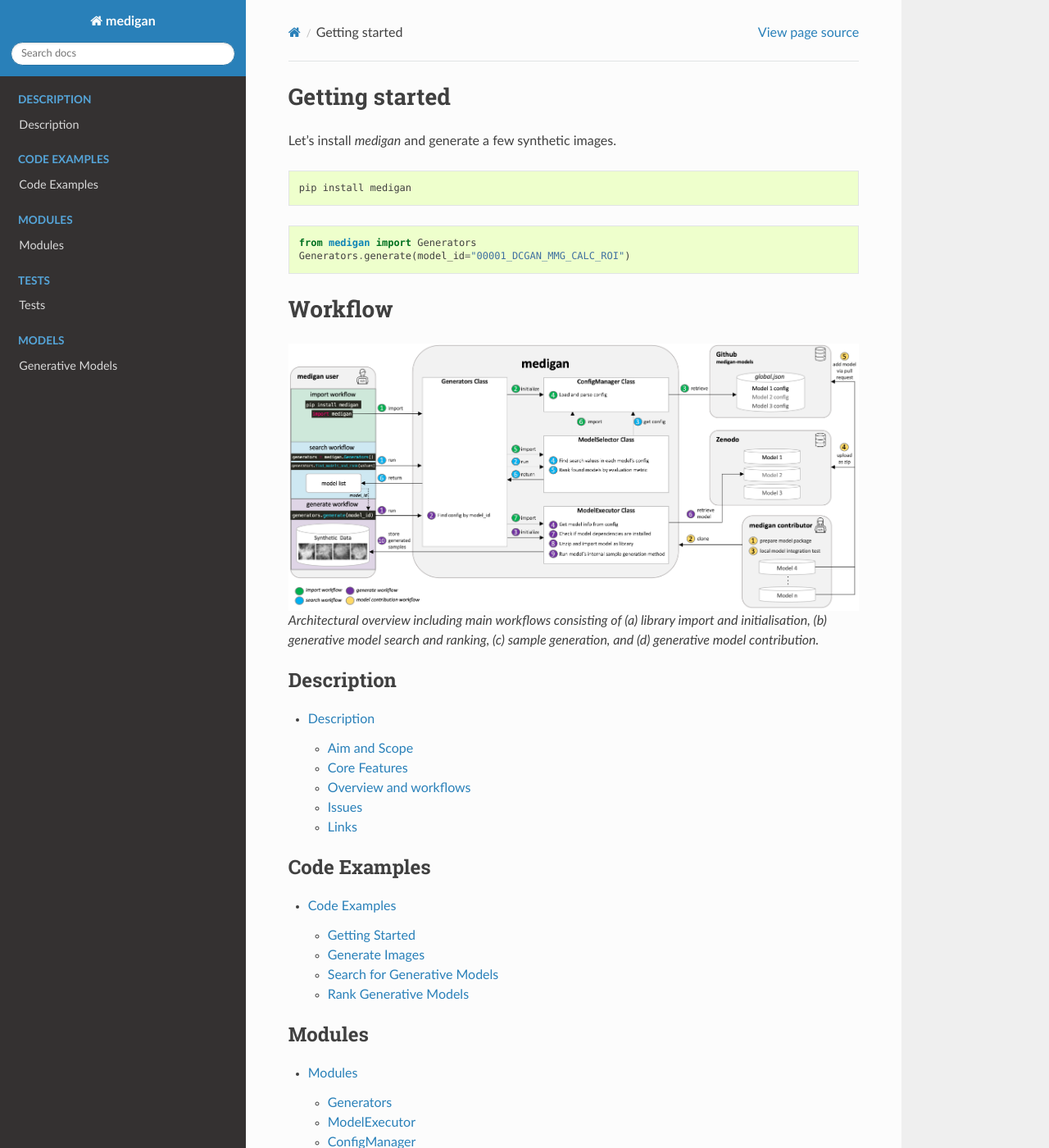
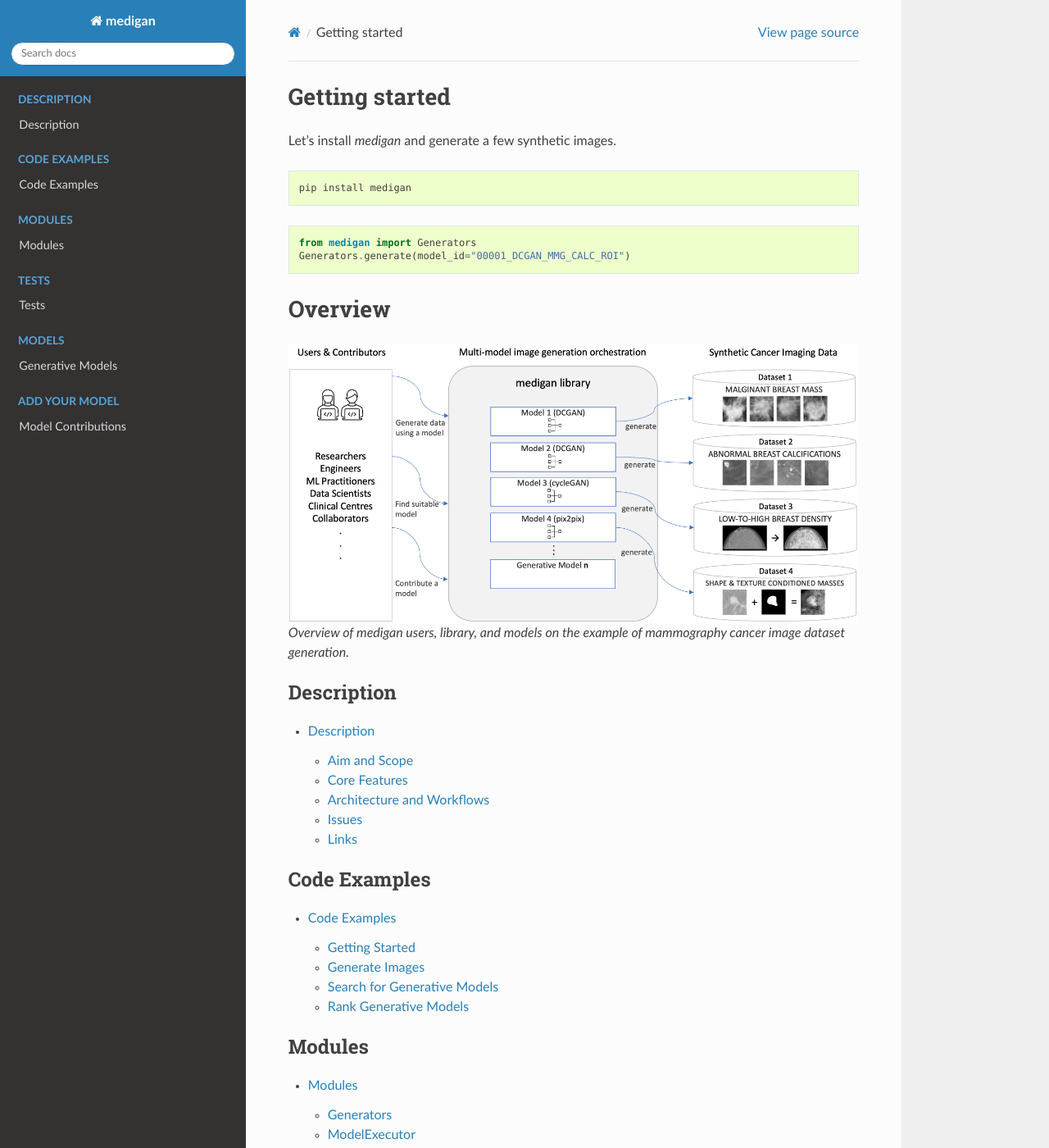
Before and after one commit to RichardObi/medigan, a Sphinx documentation site: the page built from docs/source/index.rst, in a window 1280 px wide and 1400 px high. Shown: the whole window at 82% size. Built offline with Sphinx 7.4.7 and the Read the Docs theme 2.0.0, drawn with Linux system fonts in a browser that asks for light colours; some of the changed text lies outside the part shown.

Commit message:
Created and integrated guide on how to add a model to medigan: docs/source/adding_models.rst

```diff
--- a/docs/source/description.rst
+++ b/docs/source/description.rst
@@ -29,7 +29,7 @@
     - Model contributors can share and disseminate their generative models thereby augmenting their reach.
 
 
-Overview and workflows
+Architecture and Workflows
 ___________________________
 
 .. figure:: _static/medigan-workflows.png
--- a/docs/source/index.rst
+++ b/docs/source/index.rst
@@ -1,6 +1,6 @@
 
 Getting started
-================
+=========================
 Let's install `medigan` and generate a few synthetic images.
 
 .. code-block:: Python
@@ -14,12 +14,12 @@
     Generators.generate(model_id="00001_DCGAN_MMG_CALC_ROI")
 
 
-Workflow
-=============
-.. figure:: _static/medigan-workflows.png
-   :alt: Architectural overview and main workflows
+Overview
+===================
+.. figure:: _static/overview.png
+   :alt: Overview
 
-   Architectural overview including main workflows consisting of (a) library import and initialisation, (b) generative model search and ranking, (c) sample generation, and (d) generative model contribution.
+   Overview of `medigan` users, library, and models on the example of mammography cancer image dataset generation.
 
 .. toctree::
    :caption: Description
@@ -51,6 +51,12 @@
 
    models
 
+.. toctree::
+   :caption: Add Your Model
+   :maxdepth: 5
+
+   adding_models
+
 Indices
 =======
 * :ref:`genindex`
--- a/docs/source/models.rst
+++ b/docs/source/models.rst
@@ -17,11 +17,11 @@
 - `Documentation on Zenodo  <https://doi.org/10.5281/zenodo.5188557>`_
 
 00003_CYCLEGAN_MMG_DENSITY_FULL
-_______________________________________
+______________________________________________________
 
 - `Documentation on Zenodo <https://doi.org/10.5281/zenodo.5547263>`_
 
 00004_PIX2PIX_MASKTOMASS_BREAST_MG_SYNTHESIS
-_______________________________________
+______________________________________________________
 
 - `Documentation on Zenodo <https://doi.org/10.5281/zenodo.5554950>`_
```
Also changed, not shown: docs/source/adding_models.rst (added, +178 -0 lines), docs/source/_static/overview.png (added), 1 other file.
